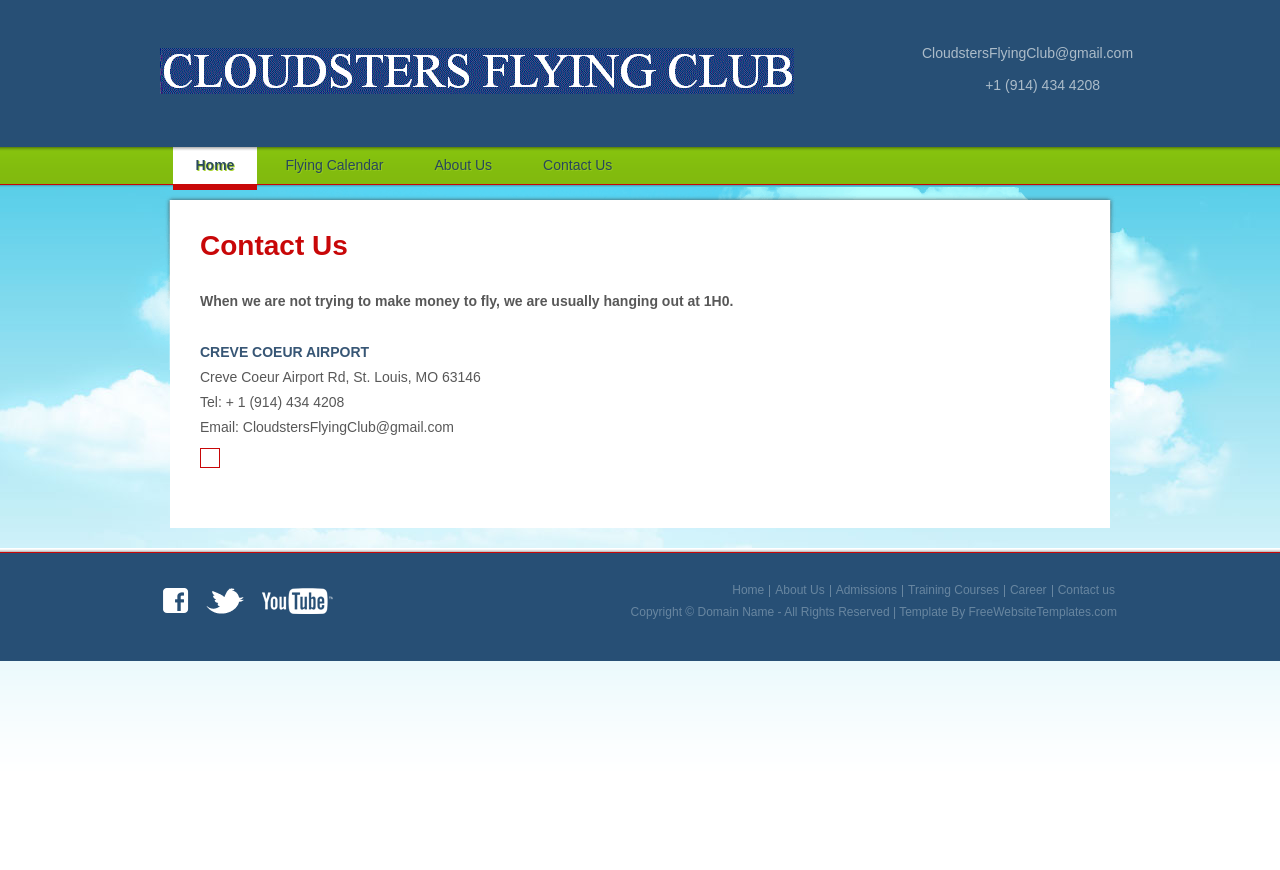
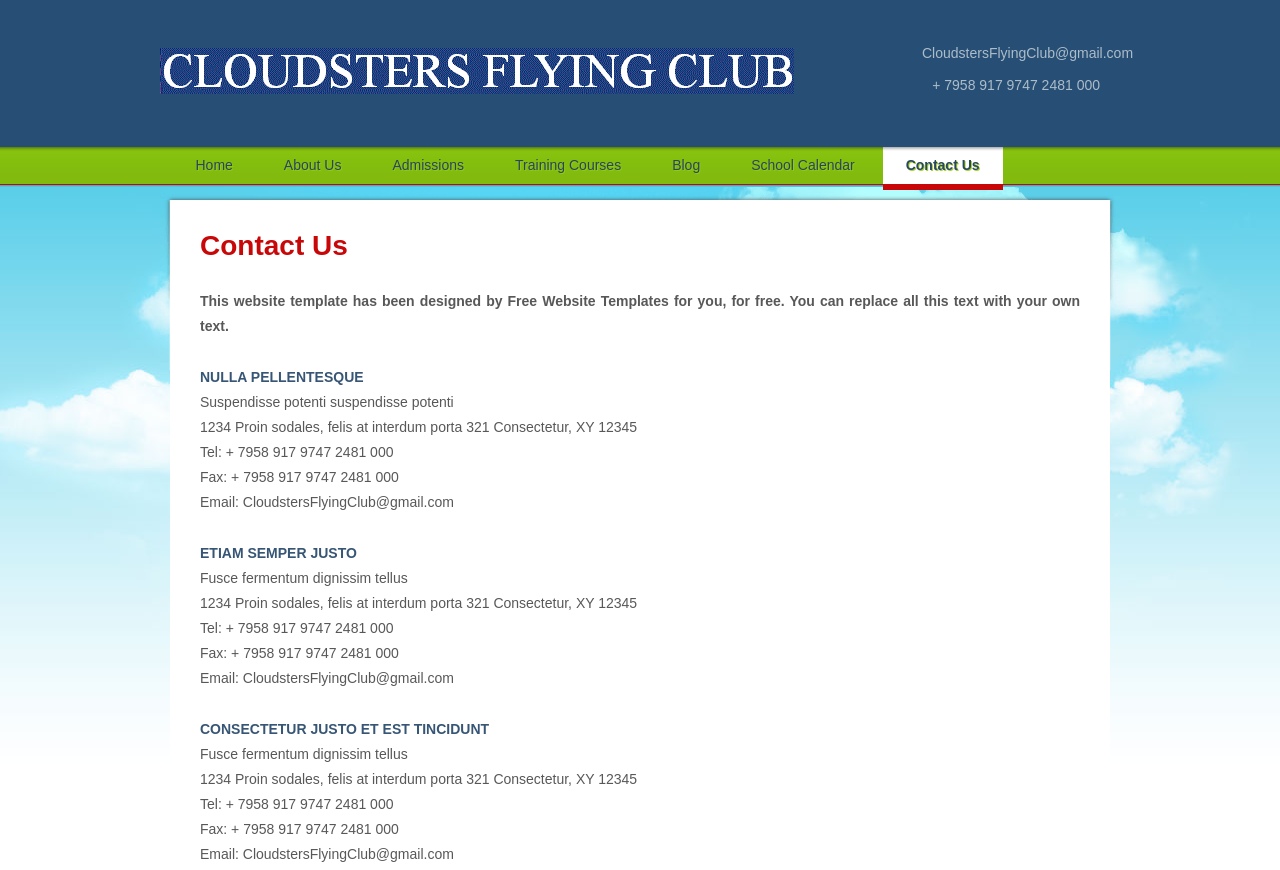
Before and after one commit to cloudstersflyingclub/cloudstersflyingclub.github.io, a plain HTML site: page contact-us.html in a window 1280 px wide. Shown: the top 870 px of the page. Before the commit the page ends 800 px from the top, so only its background shows below. Drawn offline with Linux system fonts and the light colour scheme.

Commit message:
Add files via upload

```diff
--- a/contact-us.html
+++ b/contact-us.html
@@ -13,26 +13,39 @@
       <div><a href="index.html"><img src="images/logo.gif" alt="" /></a></div>
       <span>CloudstersFlyingClub@gmail.com <br />
       <br />
-      +1 (914) 434 4208</span> </div>
+      + 7958 917 9747 2481 000</span> </div>
     <ul>
-      <li class="current"><a href="index.html">Home</a></li>
-      <!--li><a href="admissions.html">Admissions</a></li>
+      <li><a href="index.html">Home</a></li>
+      <li><a href="about.html">About Us</a></li>
+      <li><a href="admissions.html">Admissions</a></li>
       <li><a href="training-courses.html">Training Courses</a></li>
-      <li><a href="blog.html">Blog</a></li-->
-      <li><a href="school-calendar.html">Flying Calendar</a></li>
-      <li><a href="about.html">About Us</a></li>
-      <li><a href="contact-us.html">Contact us</a></li>
+      <li><a href="blog.html">Blog</a></li>
+      <li><a href="school-calendar.html">School Calendar</a></li>
+      <li class="current"><a href="contact-us.html">Contact us</a></li>
     </ul>
   </div>
   <div id="content">
     <div>
       <h3>Contact Us</h3>
-      <p><strong>When we are not trying to make money to fly, we are usually hanging out at 1H0. </strong></p>
-      <h5>CREVE COEUR AIRPORT</h5>
-      <p>Creve Coeur Airport Rd, St. Louis, MO 63146</p>
-      <p>Tel: + 1 (914) 434 4208</p>
+      <p><strong>This website template has been designed by Free Website Templates for you, for free. You can replace all this text with your own text.</strong></p>
+      <h5>NULLA PELLENTESQUE</h5>
+      <p>Suspendisse potenti suspendisse potenti</p>
+      <p>1234 Proin sodales, felis at interdum porta 321 Consectetur, XY 12345</p>
+      <p>Tel: + 7958 917 9747 2481 000</p>
+      <p>Fax: + 7958 917 9747 2481 000</p>
       <p>Email: CloudstersFlyingClub@gmail.com</p>
-      <div><a href="http://crevecoeurairport.com/"><img src="images/1H0.jpg" alt="" /></a></div>
+      <h5>ETIAM SEMPER JUSTO</h5>
+      <p>Fusce fermentum dignissim tellus</p>
+      <p>1234 Proin sodales, felis at interdum porta 321 Consectetur, XY 12345</p>
+      <p>Tel: + 7958 917 9747 2481 000</p>
+      <p>Fax: + 7958 917 9747 2481 000</p>
+      <p>Email: CloudstersFlyingClub@gmail.com</p>
+      <h5>CONSECTETUR JUSTO ET EST TINCIDUNT</h5>
+      <p>Fusce fermentum dignissim tellus</p>
+      <p>1234 Proin sodales, felis at interdum porta 321 Consectetur, XY 12345</p>
+      <p>Tel: + 7958 917 9747 2481 000</p>
+      <p>Fax: + 7958 917 9747 2481 000</p>
+      <p>Email: CloudstersFlyingClub@gmail.com</p>
     </div>
   </div>
   <div id="footer">
```
Also changed, not shown: about.html (+21 -7 lines), school-calendar.html (+9 -10 lines).
